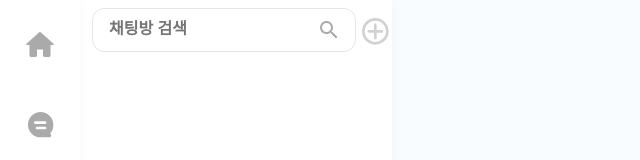
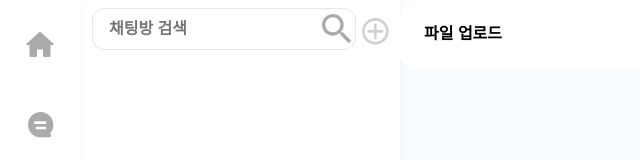
Before and after one commit to apeun-gidaechi/seugi-desktop, a React (Vite) app: page /chat in a window 1280 px wide. Shown: the top 160 px of the page, without its empty margins (0-640 px from the left). Built offline with nearby package versions, Linux system fonts and the light colour scheme.

Commit message:
⚡ :: Main/Room/Form

```diff
--- /dev/null
+++ b/src/components/ChatForm/chatForm.style.ts
@@ -0,0 +1,39 @@
+import styled from "styled-components";
+import { createGlobalStyle } from 'styled-components';
+
+export const GlobalStyle = createGlobalStyle`
+  @font-face {
+    font-family: 'Pretendard-Regular';
+    src: url('https://cdn.jsdelivr.net/gh/Project-Noonnu/noonfonts_2107@1.1/Pretendard-Regular.woff') format('woff');
+    font-weight: 400;
+    font-style: normal;
+  }
+`;
+
+export const ChatRoomForm = styled.div`
+    width: 272px;
+    height: 69px;
+
+    border-radius: 16px;
+    background: #FFF;
+
+    display: flex;
+    width: 272px;
+    padding: 16px;
+    gap: 8px;
+`
+
+export const FileUpload = styled.div`
+    color: var(--Sub-Black, #000);
+
+    font-family: 'Pretendard-Regular', sans-serif;
+    font-size: 16px;
+    font-style: normal;
+    font-weight: 600;
+    line-height: 130%; /* 20.8px */
+
+    display: flex;
+    justify-content: center;
+
+    padding: 8px;
+`
--- /dev/null
+++ b/src/components/ChatForm/chatForm.tsx
@@ -0,0 +1,14 @@
+import * as S from "../ChatForm/chatForm.style";
+import React from 'react'
+
+const chatForm = () => {
+  return (
+    <div style={{display: "flex", flexDirection: "column"}}>
+        <S.ChatRoomForm>
+            <S.FileUpload>파일 업로드</S.FileUpload>
+        </S.ChatRoomForm>
+    </div>
+  )
+}
+
+export default chatForm
--- a/src/components/sidebar/sidebar.tsx
+++ b/src/components/sidebar/sidebar.tsx
@@ -9,6 +9,7 @@ import PlusButton from "../../assets/image/plusButton.svg"
 import SearchIcon from "../../assets/image/Search.svg"
 import AvatarImg from "../../assets/image/Avatar.svg"
 import SendMessage from "../sendMessage/sendMessage";
+import ChatForm from "../../components/ChatForm/chatForm"
 
 const sidebar = () => {
   return (
@@ -31,8 +32,9 @@ const sidebar = () => {
                 <S.PlusButton>
                     <S.PlusButtonImg src={PlusButton}/>
                 </S.PlusButton>
+                <SendMessage/>
             </S.SideBarChat>
-        <SendMessage/>
+        <ChatForm/>
         </S.ChatingPage>
       </>
   )
--- a/src/pages/chat/chat.tsx
+++ b/src/pages/chat/chat.tsx
@@ -1,7 +1,8 @@
 import React from 'react'
 import * as S from "../chat/chat.style";
 import SideBar from "../../components/sidebar/sidebar"
-import SendMessage from "../../components/sendMessage/sendMessage"
+// import SendMessage from "../../components/sendMessage/sendMessage"
+// import ChatForm from "../../components/ChatForm/chatForm"
 
 const chat = () => {
   return (
```
